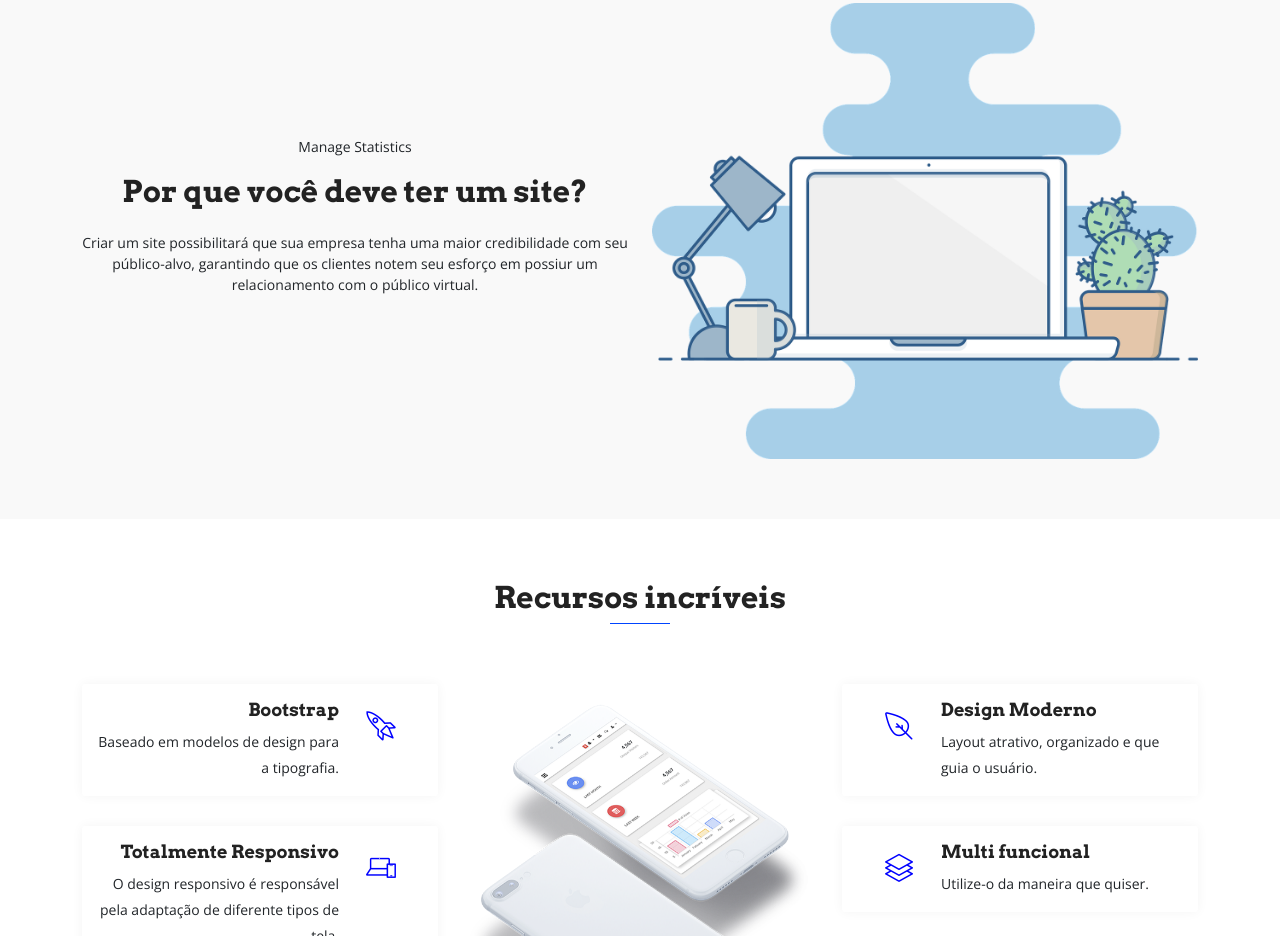
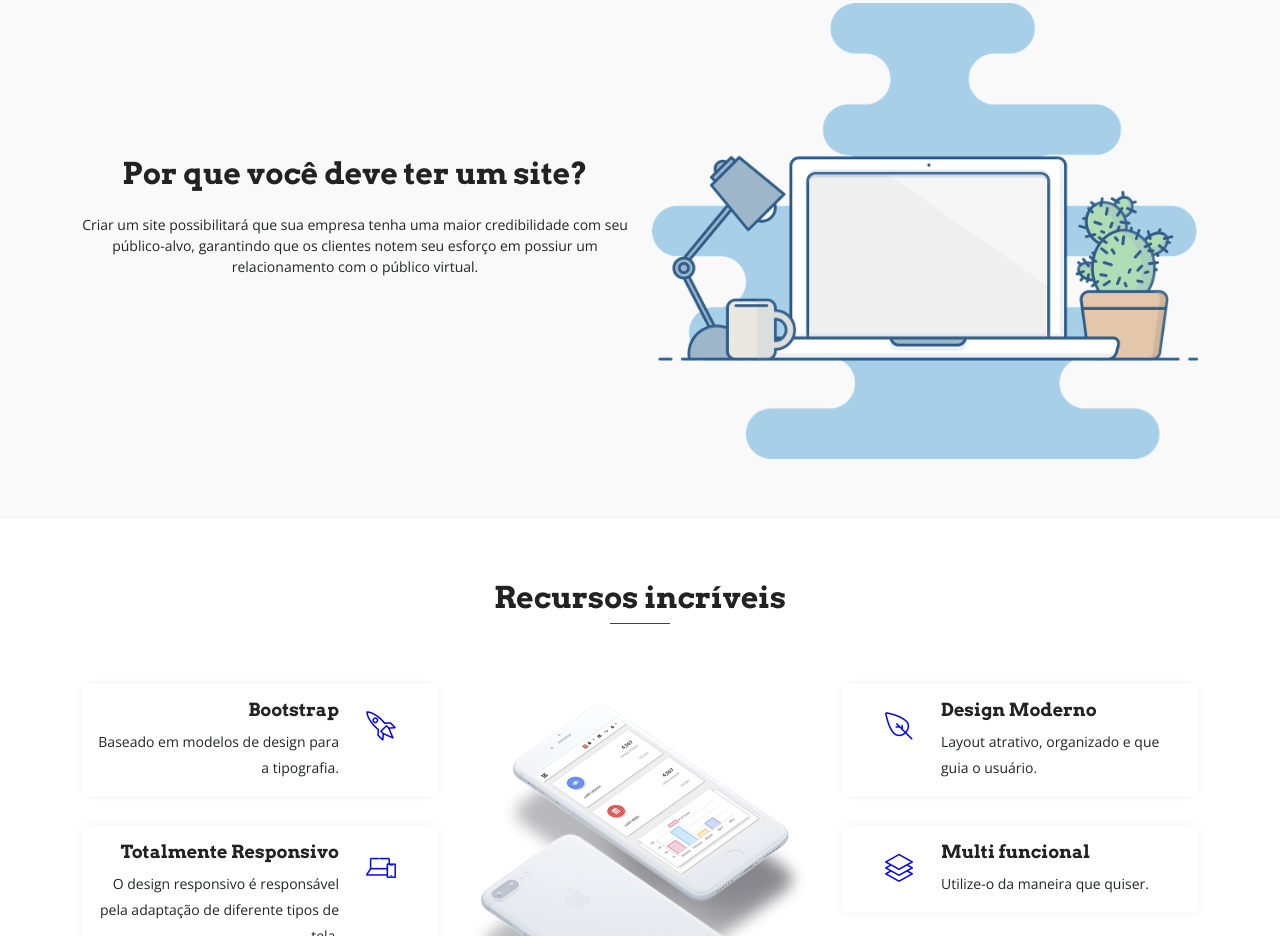
Before and after one commit to Ultronoz/nadaletti, a plain HTML site: page nadaletti/index.html in a window 1280 px wide. Shown: the part 1586-2522 px from the top of the page. Drawn offline with nearby package versions, Linux system fonts and the light colour scheme; files whose address does not match are found by name.

Commit message:
nada de mais

```diff
--- a/nadaletti/index.html
+++ b/nadaletti/index.html
@@ -204,7 +204,7 @@
               <div class="about-wrapper wow fadeInLeft" data-wow-delay="0.3s">
                 <div>
                   <div class="site-heading">
-                    <p class="mb-3">Manage Statistics</p>
+
                     <h2 class="section-title">Por que você deve ter um site?</h2>
                   </div>
                   <div class="content">
```
